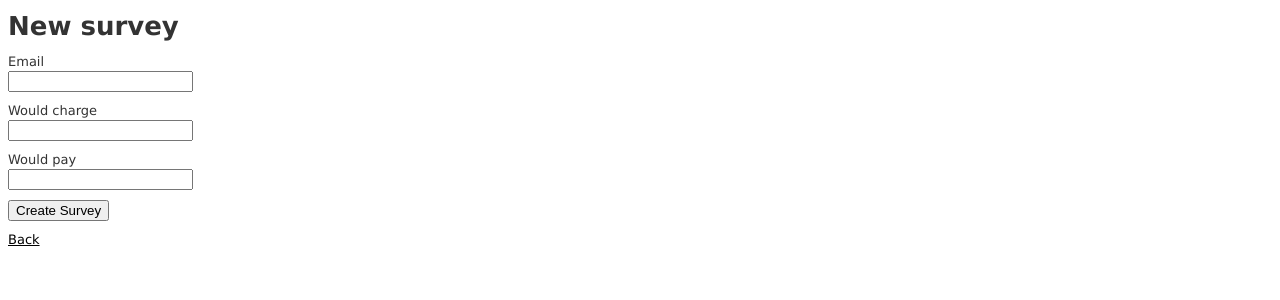
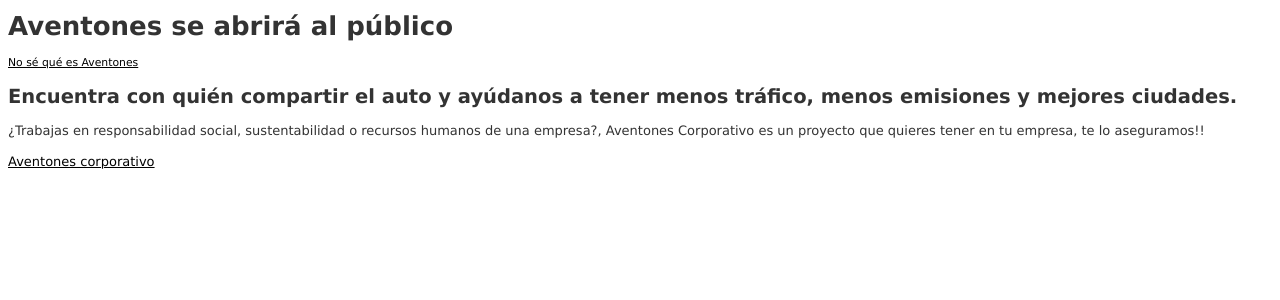
Before and after one commit to innku/aventones-landing, a Rails app: page /surveys/new in a window 1280 px wide. Shown: the top 300 px of the page. Run offline with Rails 7, Linux system fonts and the light colour scheme; style sheets or scripts are compiled from the project's sources; parts of the project's set-up code (start-up, migrations or seed data) failed here and were passed over; some libraries are stand-ins or nearby versions.

Commit message:
First scenario

```diff
--- a/app/views/layouts/application.html.erb
+++ b/app/views/layouts/application.html.erb
@@ -8,7 +8,43 @@
 </head>
 <body>
 
-<%= yield %>
+  <header>
+    <h1>Aventones se abrirá al público</h1>
+    <p><small><a href="#">No sé qué es Aventones</a></small></p>
 
+    <h2>Encuentra con quién compartir el auto y ayúdanos a tener menos
+    tráfico, menos emisiones y mejores ciudades.</h2>
+  </header>
+
+  <div id="app"></div>
+
+  <footer>
+    <p id="corporate">¿Trabajas en responsabilidad social, sustentabilidad o
+    recursos humanos de una empresa?, Aventones Corporativo es un proyecto
+    que quieres tener en tu empresa, te lo aseguramos!!</p>
+
+    <p id="corporate_link">
+    <a href="#">Aventones corporativo</a>
+    </p>
+  </footer>
+
+  <div id="aventones_tooltip" style="display:none;">
+    <p><strong>Aventones</strong> es un portal en Internet que te ayudará a
+    encontrar ya sea amigos o amigos de tus amigos con quién compartir
+    coche.</p>
+
+    <p>En aventones podrás publicar tu ruta de forma muy sencilla, y el
+    sistema buscará entre todas las rutas publicadas para encontrar
+    coincidencias con la tuya, y así mostrarte gente con la cuál podrías
+    compartir el coche.</p>
+
+    <p>Es una solución social y sustentable de movilidad.</p>
+  </div>
+
+  <script type="text/javascript" charset="utf-8">
+    jQuery(function() {
+      new App({ el: $("#app") });
+    });
+  </script>
 </body>
 </html>
```
Also changed, not shown: app/assets/javascripts/app/controllers/surveys.js.coffee (+39 -4 lines), app/views/surveys/index.html.erb (deleted, +0 -7 lines), 4 other files.
